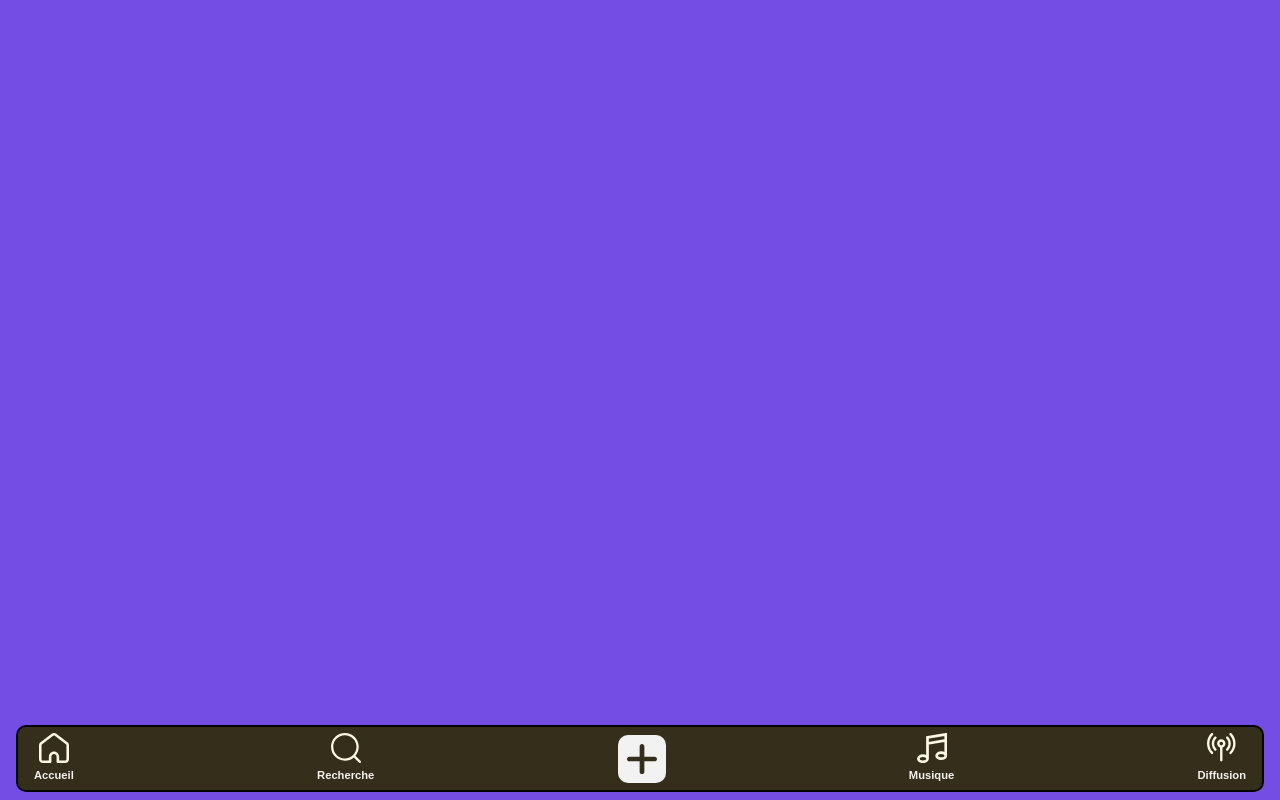
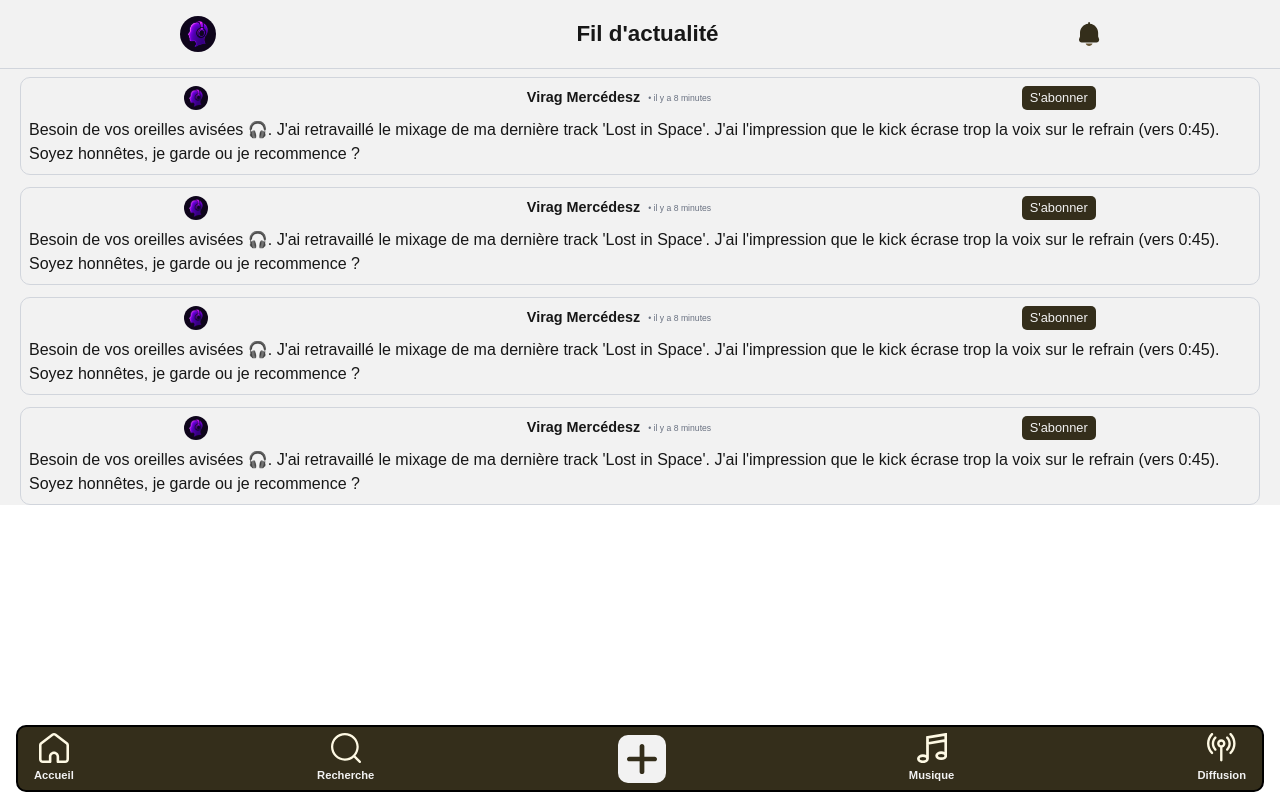
Before and after one commit to noepeutot/GIRARDIN_PEUTOT_Musiverse, a Next.js app: page /home in a window 1280 px wide. Built offline with nearby package versions, Linux system fonts and the light colour scheme.

Commit message:
Begin to dev the feed interface

```diff
--- a/src/pages/home.tsx
+++ b/src/pages/home.tsx
@@ -1,8 +1,58 @@
+import Logo from "@/ui/logoMusiverse";
 import { NavBar } from "@/ui/navBar";
+import { Post } from "@/ui/post";
+
+export interface PostType {
+  username: string;
+  datePosted: Date;
+  content: string;
+  numberComment: number;
+  numberLike: number;
+  numberView: number;
+  numberReshare: number;
+}
+
+const post: PostType = {
+  username: "Virag Mercédesz",
+  datePosted: new Date(Date.now() - 8 * 60 * 1000),
+  content: "Besoin de vos oreilles avisées 🎧. J'ai retravaillé le mixage de ma dernière track 'Lost in Space'. J'ai l'impression que le kick écrase trop la voix sur le refrain (vers 0:45). Soyez honnêtes, je garde ou je recommence ?",
+  numberComment: 160000,
+  numberLike: 48800,
+  numberView: 12000000,
+  numberReshare: 82000
+}
 
 export default function Home() {
   return (
-    <main className="flex flex-col">
+    <main className="flex flex-col bg-(--background-white)">
+      {/* Home Header */}
+      <header className="flex justify-around items-center py-4 mb-2 border-b border-solid border-gray-300">
+        <Logo w={36} h={36} />
+        <h1 className="font-bold text-[1.4em]">Fil d'actualité</h1>
+        <svg
+          width="21"
+          height="24"
+          viewBox="0 0 21 24"
+          fill="none"
+          xmlns="http://www.w3.org/2000/svg"
+        >
+          <path
+            d="M10.9808 0.9C10.9808 0.402936 10.575 0 10.0745 0C9.57403 0 9.16827 0.402936 9.16827 0.9V1.84444C4.5887 2.29598 1.01202 6.13319 1.01202 10.8V14.5368L0.175564 16.7519C-0.490953 18.5171 0.822964 20.4 2.72121 20.4H17.4278C19.326 20.3999 20.6399 18.5171 19.9734 16.7519L19.137 14.5368V10.8C19.137 6.13319 15.5604 2.29598 10.9808 1.84444V0.9Z"
+            fill="#342E1B"
+          />
+          <path
+            d="M13.5449 21.6H6.6001C7.12278 23.0004 8.48049 23.9982 10.0725 23.9982C11.6646 23.9982 13.0223 23.0004 13.5449 21.6Z"
+            fill="#695735"
+          />
+        </svg>
+      </header>
+      {/* Feed */}
+      <div className="flex flex-col gap-y-3">
+        <Post post={post}/>
+        <Post post={post}/>
+        <Post post={post}/>
+        <Post post={post}/>
+      </div>
       <NavBar />
     </main>
   );
--- a/src/pages/index.tsx
+++ b/src/pages/index.tsx
@@ -16,7 +16,7 @@ export default function Login() {
   const [state, formAction] = useActionState(authenticate, initialState);
 
   return (
-    <main className="flex min-h-screen w-full flex-col items-center justify-center gap-y-10 text-(--text-color)">
+    <main className="bg-(--background-purple) flex min-h-screen w-full flex-col items-center justify-center gap-y-10 text-(--text-color)">
       <Logo />
       <h1 className="font-bold text-[2em] text-center">Connectez-vous</h1>
       <form action={formAction} className="flex flex-col gap-4 w-1/3 min-w-[225px]">
--- a/src/styles/globals.css
+++ b/src/styles/globals.css
@@ -1,12 +1,16 @@
 @import "tailwindcss";
 
 :root {
-  --background: #744DE5;
-  --text-color: #F2F2F2;
+  --white: #F2F2F2;
+  --brown: #342E1B;
+
+  --background-purple: #744DE5;
+  --background-white: var(--white);
+  --text-color: var(--white);
   --foreground: #171717;
 
   --button-color-yellow: #FBDB5C;
-  --bg-navbar-color: #342E1B;
+  --bg-navbar-color: var(--brown);
 }
 
 @theme inline {
@@ -19,7 +23,6 @@
 }
 
 body {
-  background: var(--background);
   color: var(--foreground);
   font-family: Arial, Helvetica, sans-serif;
 }
--- /dev/null
+++ b/src/ui/post.tsx
@@ -0,0 +1,50 @@
+import React from 'react'
+import Logo from './logoMusiverse'
+import { PostType } from '@/pages/home'
+
+interface PostProps {
+  post: PostType
+}
+
+const printDateDifference = (date: Date) => {
+  const dateDiff = Date.now() - date.getTime();
+
+  const seconds = Math.round(dateDiff / 1000);
+
+  if (seconds < 60) return "à l'instant";
+
+  const minutes = Math.round(seconds / 60);
+  if (minutes < 60) return `il y a ${minutes} minute${minutes > 1 ? 's' : ''}`;
+
+  const hours = Math.round(minutes / 60);
+  if (hours < 24) return `il y a ${hours} heure${hours > 1 ? 's' : ''}`;
+
+  const days = Math.round(hours / 24);
+  if (days < 30) return `il y a ${days} jour${days > 1 ? 's' : ''}`;
+
+  const months = Math.round(days / 30.4375);
+  if (months < 12) return `il y a ${months} mois`;
+
+  const years = Math.round(months / 12);
+  return `il y a ${years} an${years > 1 ? 's' : ''}`;
+}
+
+export const Post = ({post}: PostProps) => {
+  return (
+    <article className='border-1 border-gray-300 rounded-[10px] mx-5 p-2'>
+      {/* Top bar of a post */}
+      <header className='flex items-center justify-around mb-2'>
+        <Logo w={24} h={24}/>
+        <p className='flex gap-x-2 items-center font-bold ml-2 text-[0.9em]'>{post.username} <span className='font-normal text-gray-500 text-[0.6em]'> • {printDateDifference(post.datePosted)}</span></p>
+        <button className='text-(--text-color) text-[0.8em] bg-(--brown) py-0.5 px-2 rounded-[5px]'>
+          S'abonner
+        </button>
+      </header>
+      {/* Content */}
+      <p>{post.content}</p>
+      <footer>
+
+      </footer>
+    </article>
+  )
+}
```
